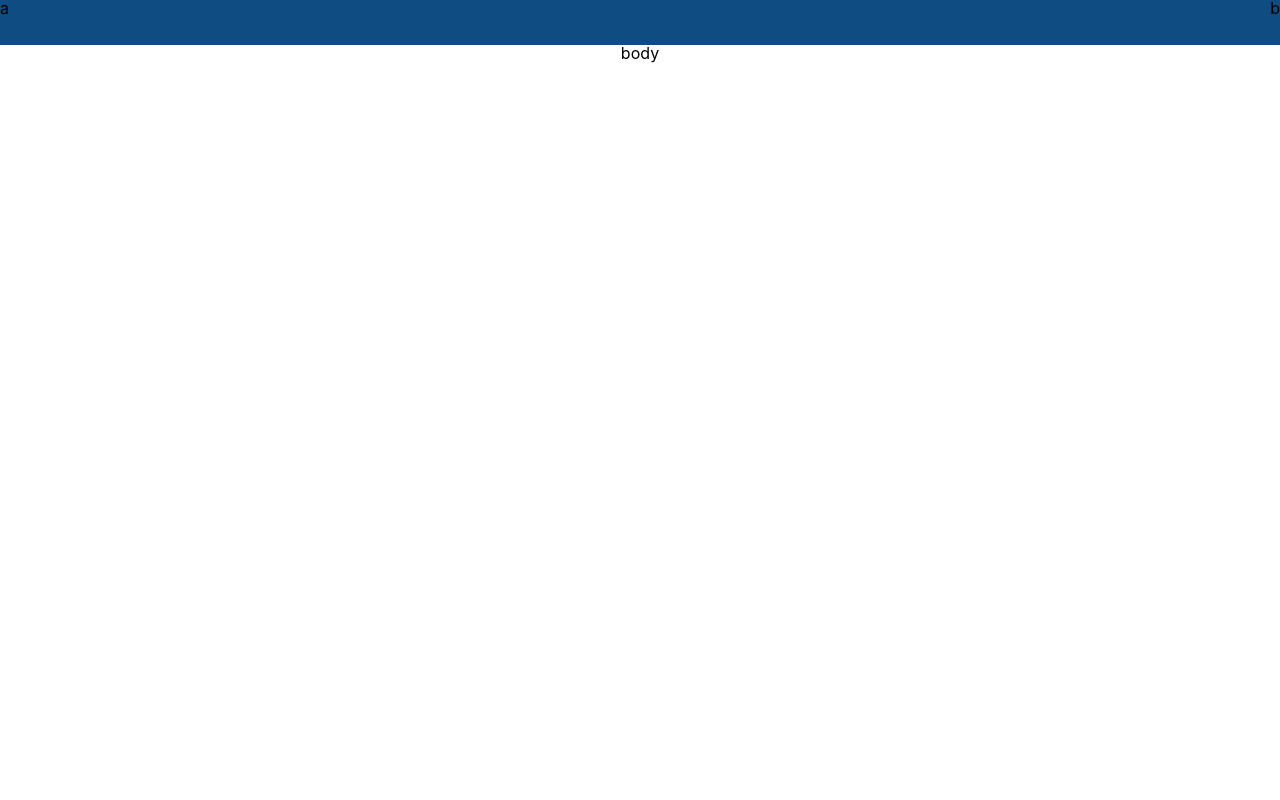
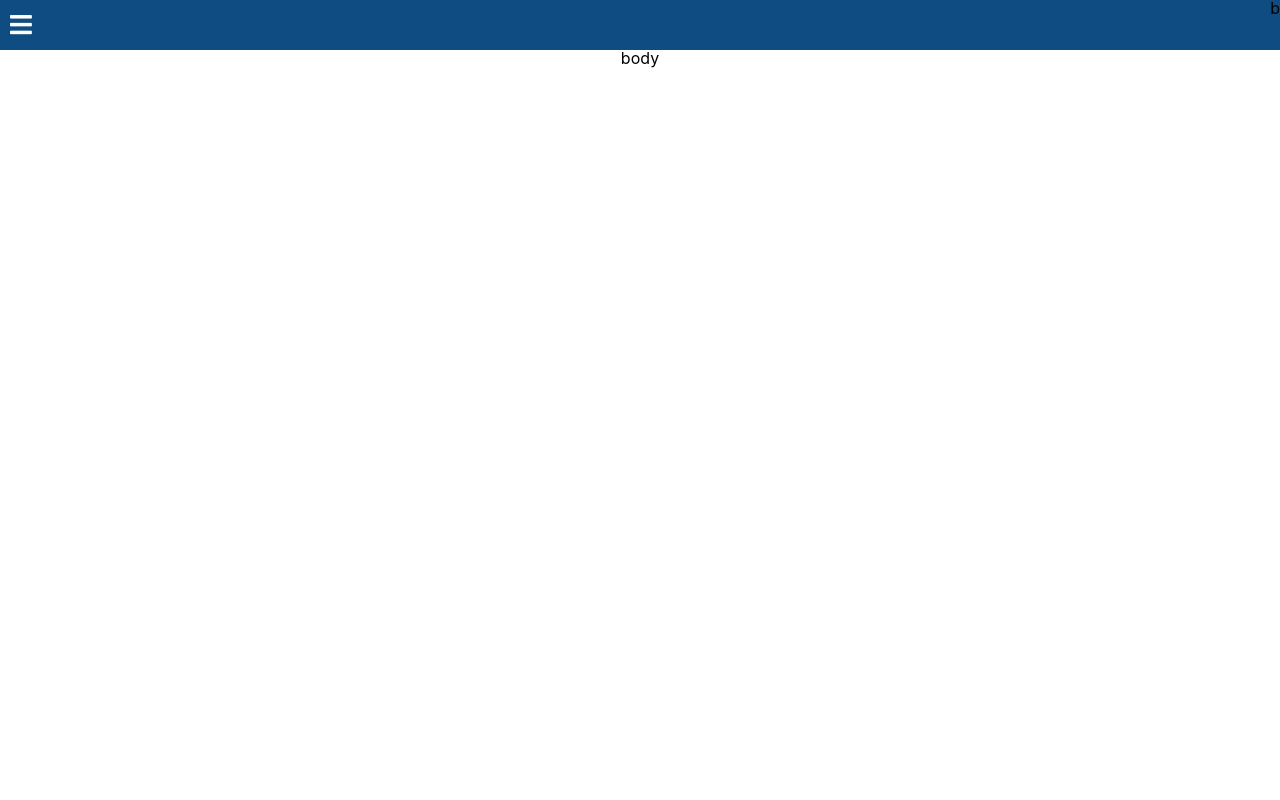
Before and after one commit to RbertKo/aboutKo, a React (Create React App) app: page / in a window 1280 px wide. Shown: the top 800 px of the page. Built offline with nearby package versions, Linux system fonts and the light colour scheme.

Commit message:
Add menu icon

```diff
--- a/src/App.tsx
+++ b/src/App.tsx
@@ -1,6 +1,10 @@
 import React from 'react';
 import logo from './logo.svg';
 import './App.css';
+
+// font awesome
+import '../node_modules/@fortawesome/fontawesome-free/scss/solid.scss'
+import '../node_modules/@fortawesome/fontawesome-free/css/fontawesome.min.css'
 
 // layout
 import Header from './components/layout/Header';
--- a/src/components/layout/Header/Header.tsx
+++ b/src/components/layout/Header/Header.tsx
@@ -7,7 +7,9 @@ const Header = () => {
         <div className={'header__wrapper'}>
             <header className={'header__inner'}>
                 <div className={'header__left'}>
-                    a
+                    <span className={'header__left__menu--button'}>
+                        <i className={'fas fa-bars'} />
+                    </span>
                 </div>
                 <div>
                     b
--- a/src/components/layout/Header/style.scss
+++ b/src/components/layout/Header/style.scss
@@ -1,13 +1,28 @@
 @import "../../GlobalStyle";
+
+$header-height: 50px;
 
 .header__wrapper {
   background-color: $main-color;
 
-  min-height: 45px;
+  min-height: $header-height;
 
   .header__inner {
     display: flex;
     justify-content: space-between;
 
+    .header__left {
+      display: flex;
+      align-items: center;
+
+      height: $header-height;
+
+      &__menu--button {
+        color: white;
+        font-size: calc(#{$header-height} / 2);
+
+        padding-left: 10px;
+      }
+    }
   }
 }
```
